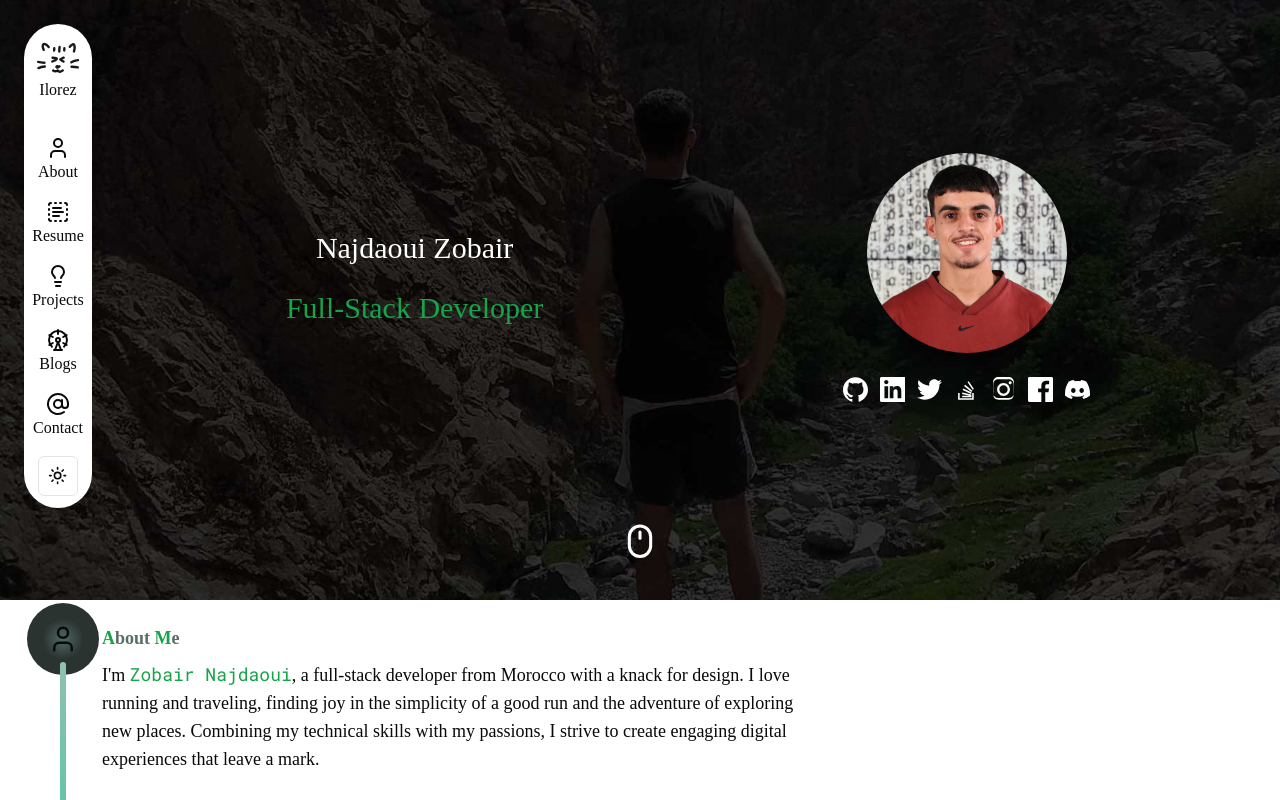
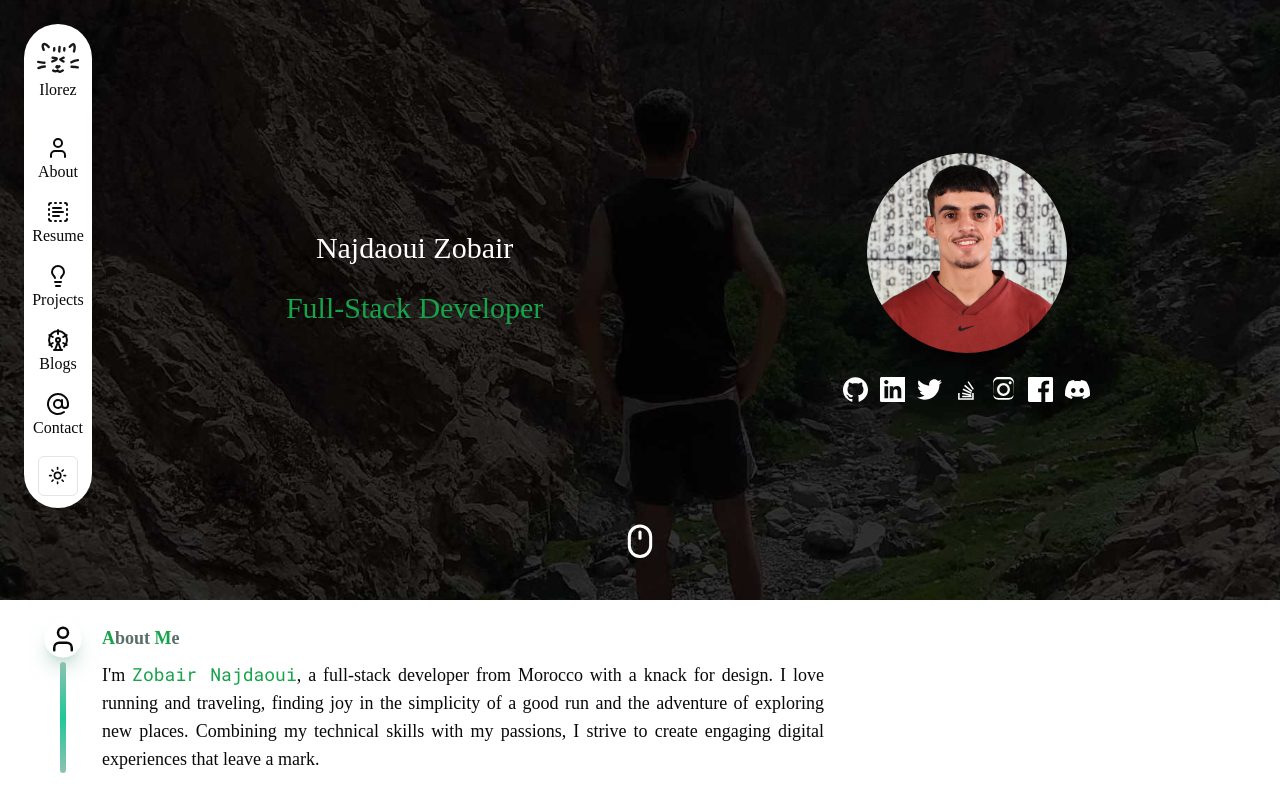
Before and after one commit to ilorez/portfolio, a Next.js app: page / in a window 1280 px wide. Shown: the top 800 px of the page. Built offline with nearby package versions, Linux system fonts and the light colour scheme.

Commit message:
refactor: Update About component styling and add radial gradient background

```diff
--- a/components/global/homepage/About.tsx
+++ b/components/global/homepage/About.tsx
@@ -9,16 +9,18 @@ const About: React.FC = () => {
   return (
     <div className="flex flex-col pl-6 w-full">
       {/* about */}
-      <div className="flex flex-row gap-6 h-screen">
+      <div className="flex flex-row gap-6 h-fit">
         {/* the line */}
         <div className="flex flex-col items-center justify-center gap-2">
           <div className="relative inline-block">
+            {/* change this to classnames radial-gradient(circle, #506A64 0%, #2B3331 40%) */}
+            {/*bg-gradient-to-r from-blue-500 via-blue-600 to-blue-700 hover:bg-gradient-to-br dark:focus:ring-blue-800 shadow-lg shadow-blue-500/50 dark:shadow-lg dark:shadow-blue-800/80 */}
             <div
-              className="absolute -z-10 inset-0 rounded-full"
-              style={{
-                background: `radial-gradient(circle, #506A64 0%, #2B3331 40%)`,
-                transform: 'scale(2.40)' // Makes the shadow slightly larger than the icon
-              }}
+              className="absolute -z-10 inset-0 rounded-full scale-125 shadow-lg shadow-i-about-from/50  "
+              // style={{
+              //   background: `radial-gradient(circle, #506A64 0%, #2B3331 40%)`,
+              //   transform: 'scale(2.40)' // Makes the shadow slightly larger than the icon
+              // }}
             ></div>
             <div className="relative">
               <User size={30} />
@@ -31,7 +33,7 @@ const About: React.FC = () => {
           {/* about me */}
           <div className="flex flex-col gap-2">
             <CapitalizedText text="About Me" />
-            <p>
+            <p className='text-justify'>
               I&apos;m{' '}
               <span className={cn('text-primary', thirdFont.className)}>
                 Zobair Najdaoui
```
